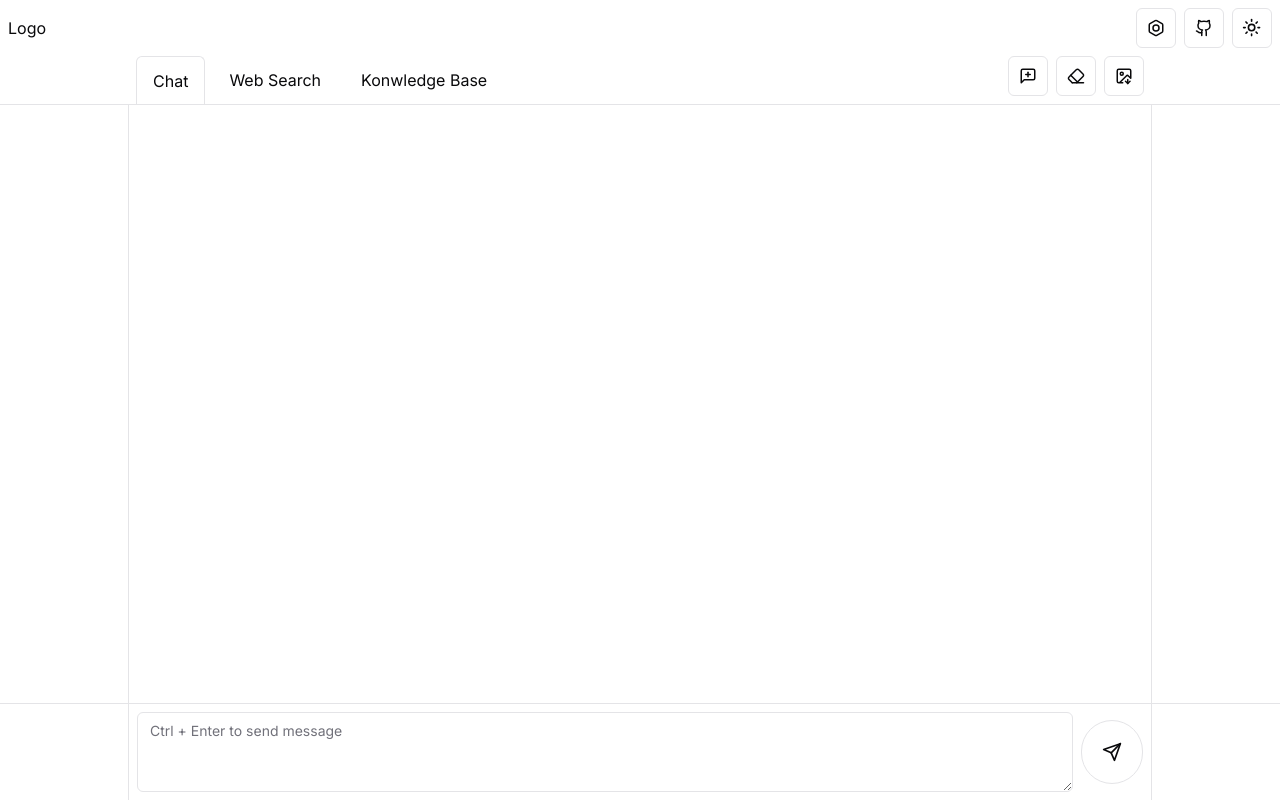
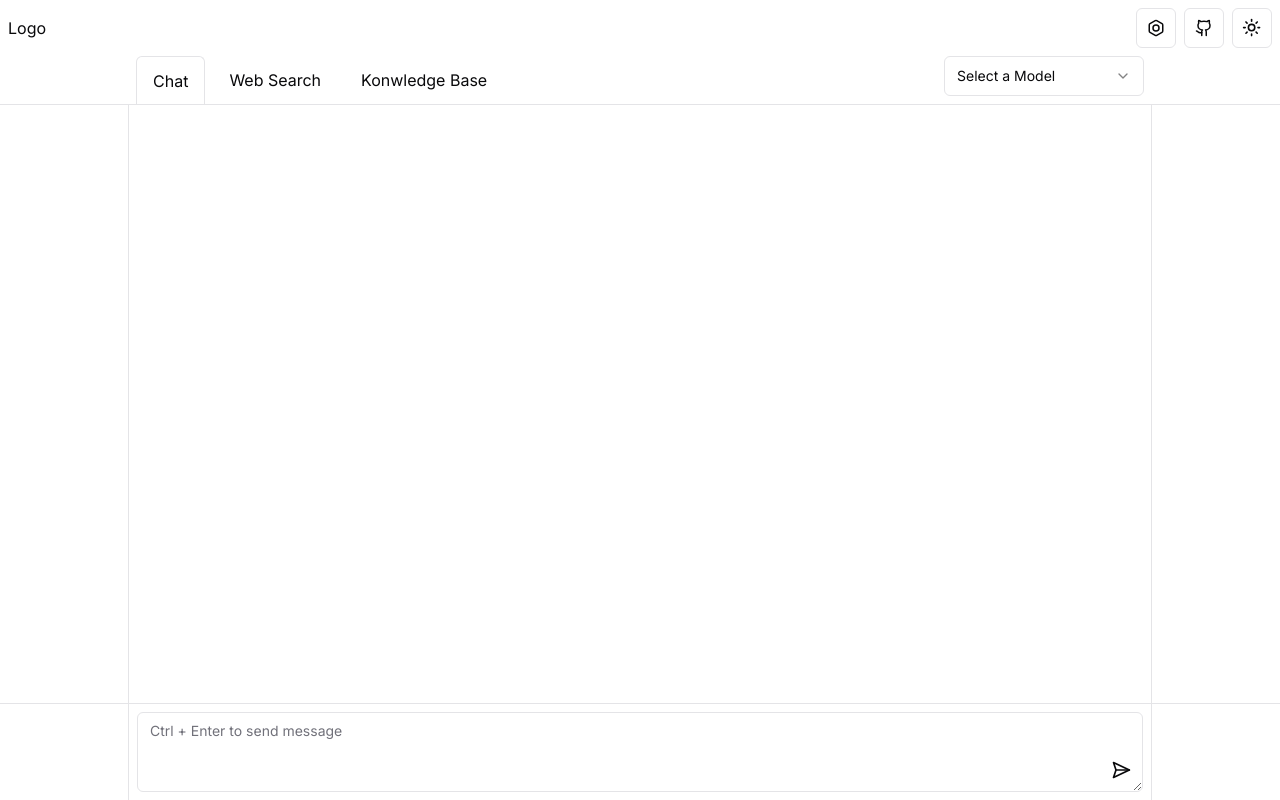
Before and after one commit to SpaceSkater/chat-ourea, a Next.js app: page / in a window 1280 px wide. Built offline with nearby package versions, Linux system fonts and the light colour scheme.

Commit message:
feat: add models select

```diff
--- a/app/components/head/SecondHead.tsx
+++ b/app/components/head/SecondHead.tsx
@@ -7,6 +7,15 @@ import {
 import { Button } from "@/components/ui/button";
 import { Eraser, ImageDown, MessageSquarePlus } from "lucide-react";
 import Tabs from "./Tabs";
+import {
+  Select,
+  SelectContent,
+  SelectGroup,
+  SelectItem,
+  SelectLabel,
+  SelectTrigger,
+  SelectValue,
+} from "@/components/ui/select";
 const SecondHead = () => {
   return (
     <div className="mx-auto max-w-5xl px-2 pt-2">
@@ -14,8 +23,41 @@ const SecondHead = () => {
         {/* Tabs */}
         <Tabs />
 
-        {/* Tools buttons */}
-        <div className="flex gap-2 pb-2">
+        {/* Modle select */}
+        <div className="flex w-[200px] items-center gap-2 pb-2">
+          <Select>
+            <SelectTrigger>
+              <SelectValue placeholder="Select a Model" />
+            </SelectTrigger>
+            <SelectContent>
+              <SelectGroup>
+                <SelectLabel>OpenAI</SelectLabel>
+                <SelectItem value="est">GPT-3.5-Turbo</SelectItem>
+                <SelectItem value="cst">GPT-4-Turbo</SelectItem>
+                <SelectItem value="mst">GPT-4o</SelectItem>
+              </SelectGroup>
+              <SelectGroup>
+                <SelectLabel>Ollama</SelectLabel>
+                <SelectItem value="gmt">Llama3-8B</SelectItem>
+                <SelectItem value="cet">Gemma-7B</SelectItem>
+                <SelectItem value="set">Mistral-7B</SelectItem>
+                <SelectItem value="pas">qwen-4B</SelectItem>
+              </SelectGroup>
+            </SelectContent>
+          </Select>
+        </div>
+      </div>
+    </div>
+  );
+};
+
+export default SecondHead;
+
+{
+  /* Tools buttons */
+}
+{
+  /* <div className="flex gap-2 pb-2">
 <TooltipProvider>
   <Tooltip>
     <TooltipTrigger asChild>
@@ -54,10 +96,5 @@ const SecondHead = () => {
     </TooltipContent>
   </Tooltip>
 </TooltipProvider>
-        </div>
-      </div>
-    </div>
-  );
-};
-
-export default SecondHead;
+</div> */
+}
--- a/app/components/input/Input.tsx
+++ b/app/components/input/Input.tsx
@@ -1,9 +1,10 @@
 "use client";
-import { Send } from "lucide-react";
+import { Forward } from "lucide-react";
 import { useForm } from "react-hook-form";
 import { Button } from "@/components/ui/button";
 import { Textarea } from "@/components/ui/textarea";
 import useClientChat from "@/app/hooks/useClientChat";
+import { Eraser, ImageDown, MessageSquarePlus, SendHorizontal } from "lucide-react";
 
 type Inputs = {
   input: string;
@@ -23,11 +24,27 @@ const Input = () => {
   }
   return (
     <div className="border-t">
-      <div className="mx-auto max-w-5xl p-2 md:border-x">
+      <div className="relative mx-auto max-w-5xl p-2 md:border-x">
+        <div className="w-full space-y-2">
+          {/* <div className="flex justify-end rounded-md">
+            <div className="flex gap-4 rounded-md px-2 py-1">
+              <span className="hover:text-zinc-400">
+                <Eraser size={18} />
+              </span>
+              <span className="hover:text-zinc-400">
+                <ImageDown size={18} />
+              </span>
+              <span className="hover:text-zinc-400">
+                <MessageSquarePlus size={18} />
+              </span>
+            </div>
+          </div> */}
           <div className="flex items-center justify-between gap-2">
             <Textarea
               className=""
-            {...register("input", { required: "no content! please input something..." })}
+              {...register("input", {
+                required: "no content! please input something...",
+              })}
               placeholder="Ctrl + Enter to send message"
               onKeyDown={(e) => {
                 if (e.key === "Enter" && e.ctrlKey) {
@@ -35,14 +52,15 @@ const Input = () => {
                 }
               }}
             />
-          <Button
-            variant="ghost"
+          </div>
+        </div>
+
+        <button
+          className="absolute bottom-4 right-4 p-1 hover:text-zinc-400"
           onClick={handleSubmit(onSubmit)}
-            className="flex h-16 w-16 items-center justify-center rounded-full border p-5"
         >
-            <Send size={20} />
-          </Button>
-        </div>
+          <SendHorizontal size={20} />
+        </button>
       </div>
     </div>
   );
```
Also changed, not shown: app/components/head/Head.tsx (+0 -28 lines). Lines whose indentation alone changed are shown as unchanged.
